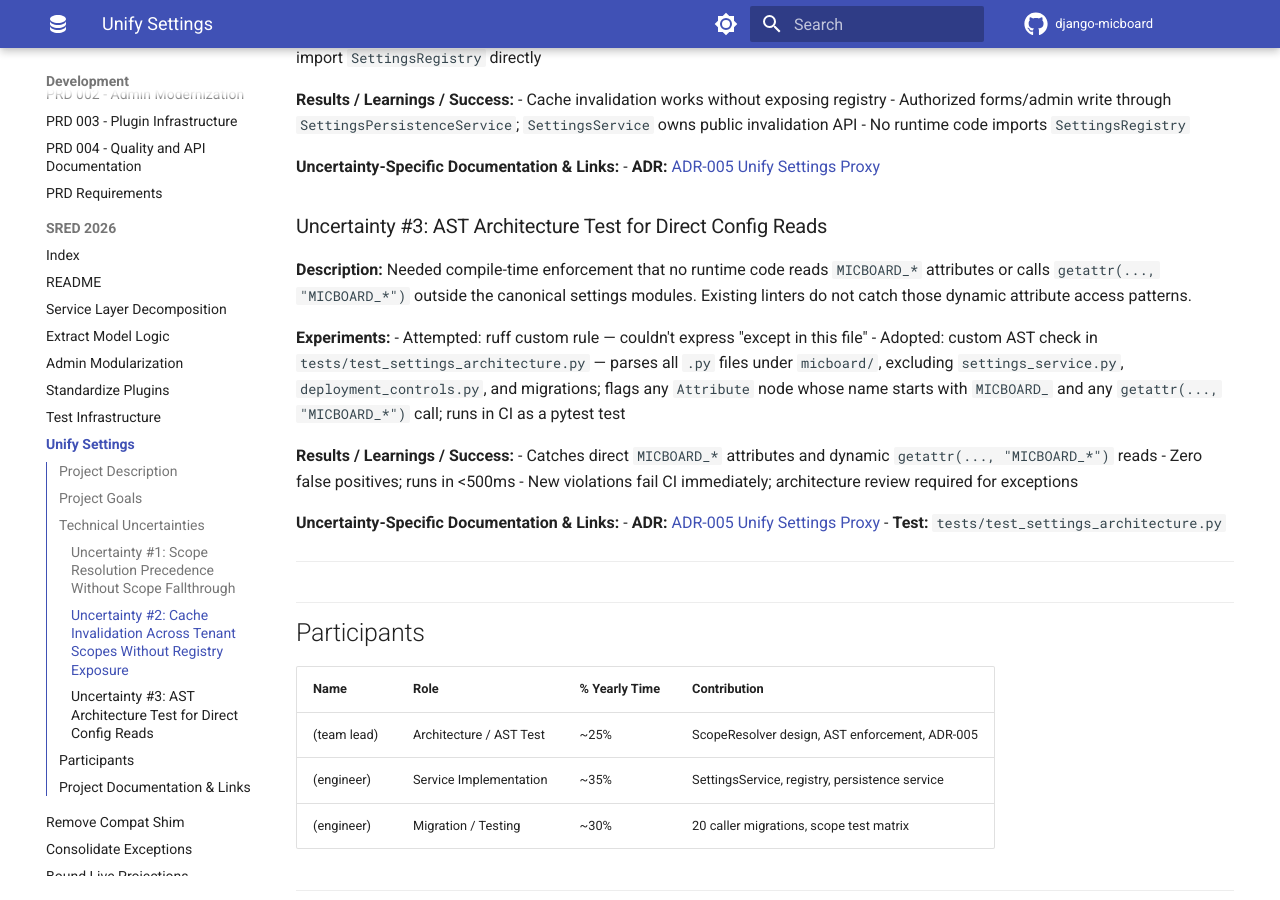
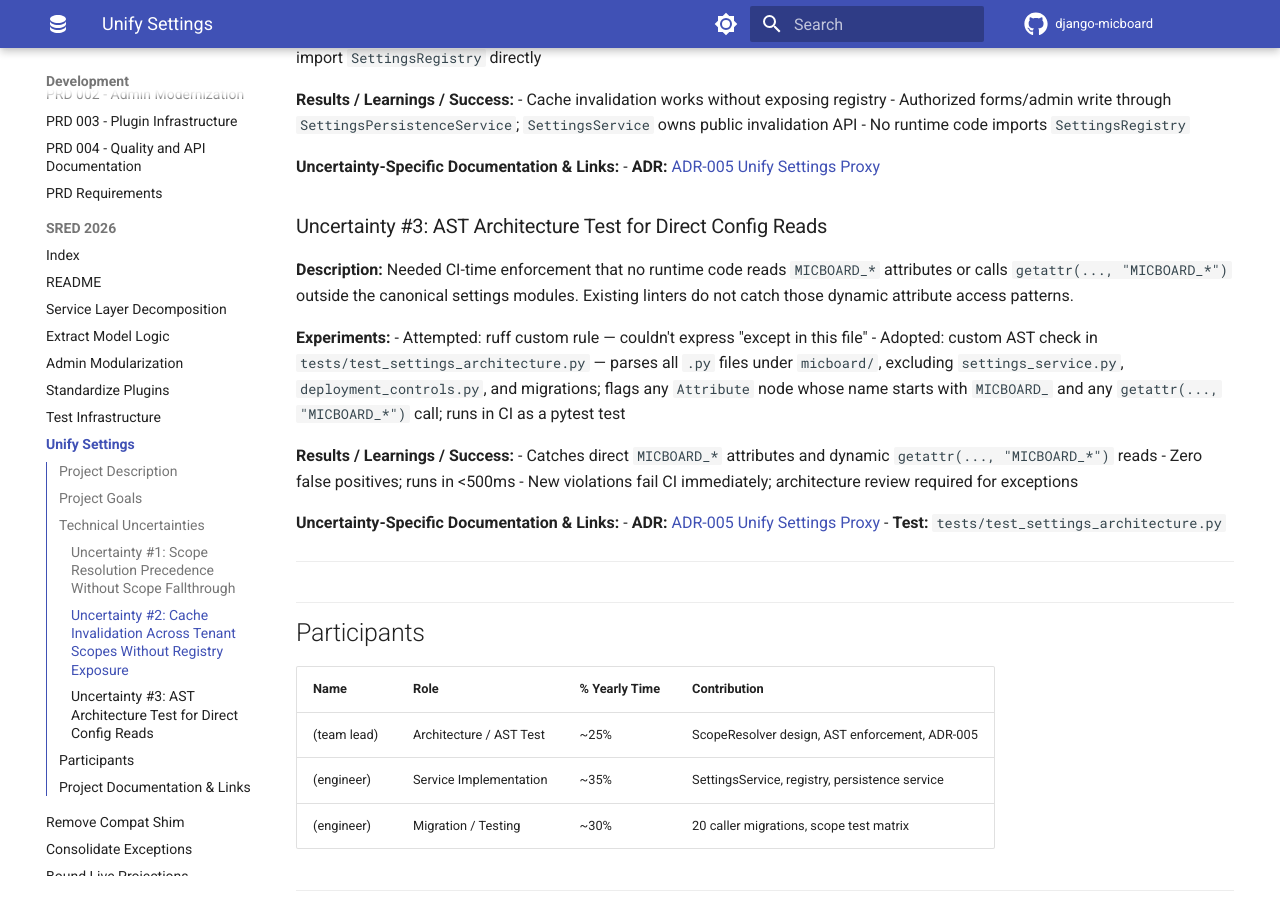
Before and after one commit to justprosound/django-micboard, an MkDocs documentation site: the page built from docs/sred/2026/project-06-unify-settings.md, in a window 1280 px wide and 900 px high, scrolled down 1424 px. Built offline with MkDocs 1.6.1 and Material for MkDocs 9.7.7, drawn with Linux system fonts in a browser that asks for light colours; comment, search, counter and statistics services are not loaded; the version menu is left out.

Commit message:
fix: address CodeRabbit review comments on PR #113
- Add missing 'mkdocs' base package to docs_packages assertion tuple
  so a future regression placing mkdocs in runtime deps is caught
- Qualify WirelessChassis size claim as 'largest model file' to avoid
  conflict with admin dashboard claim in project-03
- Replace 'compile-time enforcement' with 'CI-time enforcement' in
  project-06; the AST check runs as a pytest test in CI, not at compile
  time

```diff
--- a/docs/sred/2026/project-06-unify-settings.md
+++ b/docs/sred/2026/project-06-unify-settings.md
@@ -54,7 +54,7 @@ Consolidate into a single `SettingsService` under `micboard/services/settings/se
 
 ### Uncertainty #3: AST Architecture Test for Direct Config Reads
 
-**Description:** Needed compile-time enforcement that no runtime code reads `MICBOARD_*`
+**Description:** Needed CI-time enforcement that no runtime code reads `MICBOARD_*`
 attributes or calls `getattr(..., "MICBOARD_*")` outside the canonical settings modules. Existing
 linters do not catch those dynamic attribute access patterns.
 
```
Also changed, not shown: docs/sred/2026/project-02-extract-model-logic.md (+1 -1 lines), 1 other file.
